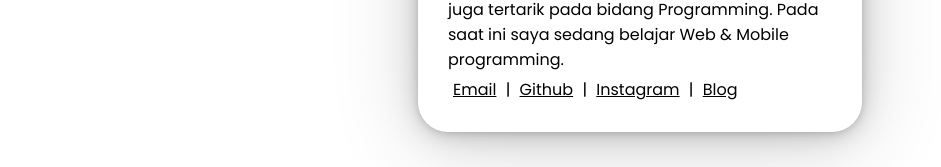
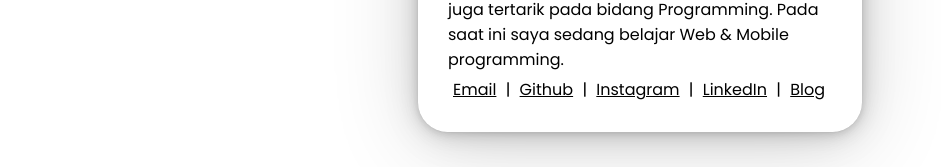
Before and after one commit to akbarrahmatm/landing-page, a plain HTML site: page index.html in a window 1280 px wide. Shown: the part 338-505 px from the top of the page, without its empty margins (0-941 px from the left). Drawn offline with Linux system fonts and the light colour scheme.

Commit message:
Add LinkedIn profile

```diff
--- a/index.html
+++ b/index.html
@@ -26,6 +26,7 @@
                 <li><a href="mailto:akbarrahmatmulyatama@gmail.com" target="_blank">Email</a></li> |
                 <li><a href="https://github.com/akbarrahmatm" target="_blank">Github</a></li> |
                 <li><a href="https://instagram.com/akbarrahmatm" target="_blank">Instagram</a></li> |
+                <li><a href="https://www.linkedin.com/in/akbar-rahmat-mulyatama-b03894219/" target="_blank">LinkedIn</a></li> |
                 <li><a href="#" onclick="unReady()">Blog</a></li>
             </ul>
         </div>
```
